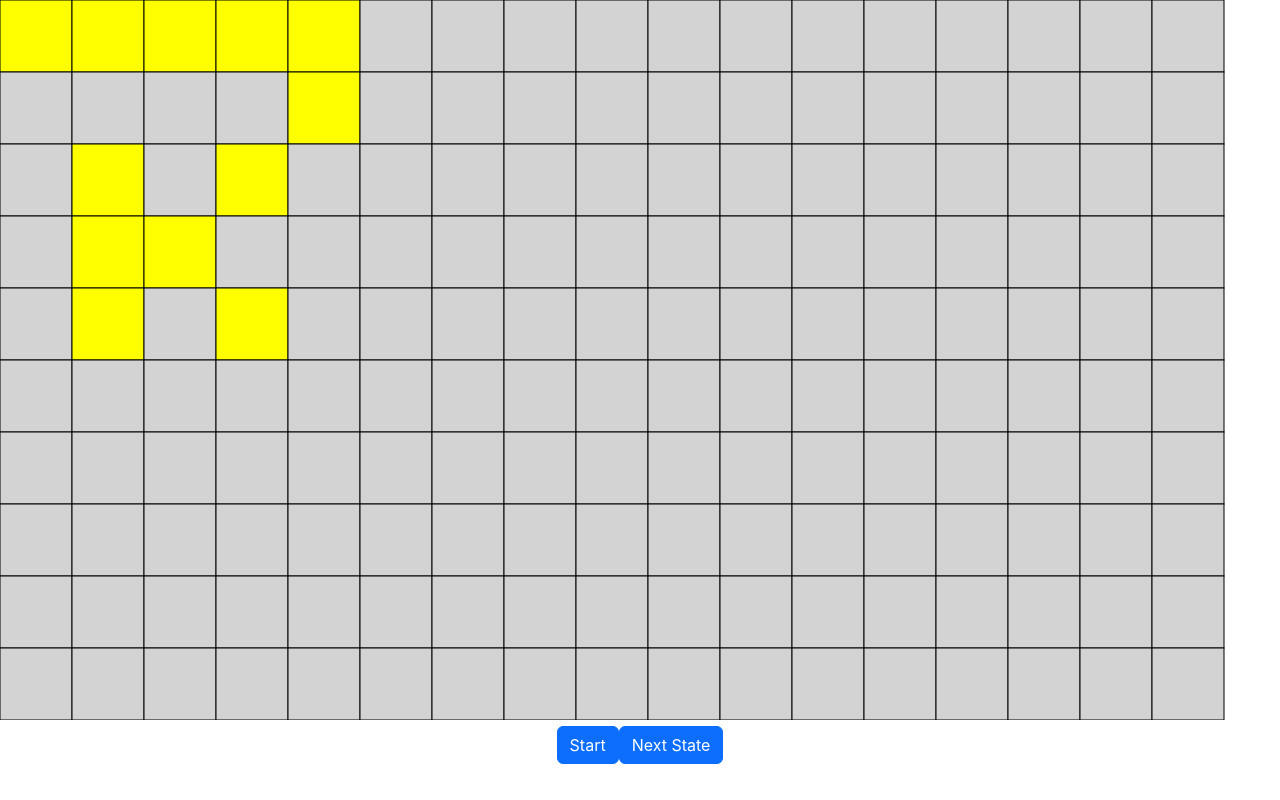
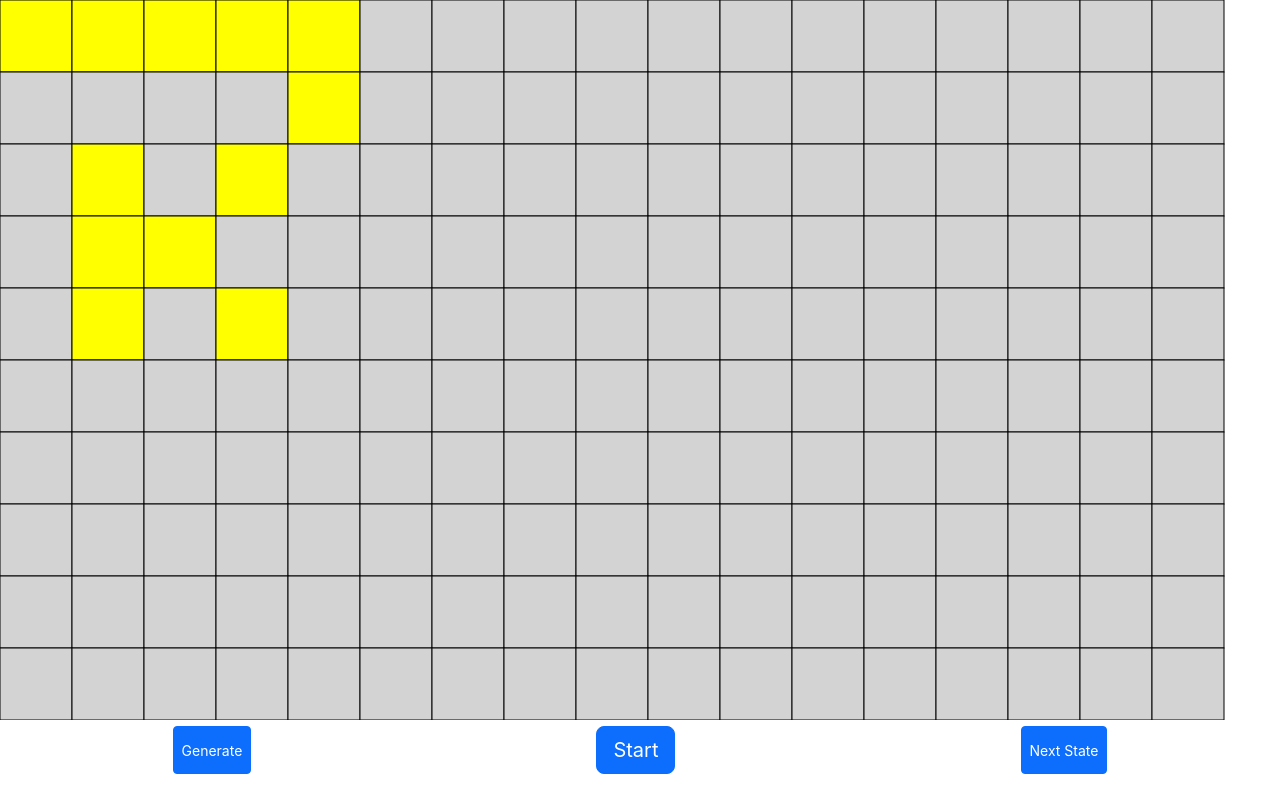
Before and after one commit to learningreac/game_of_life, a React (Create React App) app: page / in a window 1280 px wide. Built offline with nearby package versions, Linux system fonts and the light colour scheme.

Commit message:
add generate functionality

```diff
--- a/src/App.css
+++ b/src/App.css
@@ -2,10 +2,6 @@
   text-align: center;
   width:100%;
   height:100vh
-}
-
-.canvas {
-  text-align: center;
 }
 
 .App-logo {
--- a/src/App.js
+++ b/src/App.js
@@ -10,11 +10,10 @@ function App() {
   const height = window.innerHeight;
   const grid_size = Math.min(window.innerWidth, window.innerHeight * 0.9) / 10;
   const cols = Math.floor(width / grid_size);
-  const rows = Math.floor(height*0.9 / grid_size);
- // console.log(width, height, grid_size, rows, cols);
+  const rows = Math.floor(height * 0.9 / grid_size);
+  // console.log(width, height, grid_size, rows, cols);
 
   const g_store = generateStore(rows, cols);
-  console.log(g_store);
   const [board, setBoard] = useState(g_store)
 
   const handleNextClick = () => {
@@ -22,15 +21,15 @@ function App() {
     setBoard(newBoard)
   }
 
+  const handleGenerateClick = () => {
+    let g_board = generateStore(rows, cols);
+    setBoard(g_board)
+  }
+
   return (
     <div className="App">
-      <div className='canvas'>
-        <Canvas board={board} grid_size={grid_size} rows={rows} cols={cols} />
-      </div>
-      <div className='footer'>
-        <FooterMenu handleNextClick={handleNextClick} />
-      </div>
-
+      <Canvas board={board} grid_size={grid_size} rows={rows} cols={cols} />
+      <FooterMenu handleNextClick={handleNextClick} handleGenerateClick={handleGenerateClick}/>
     </div>
   );
 }
--- a/src/components/Canvas.jsx
+++ b/src/components/Canvas.jsx
@@ -9,20 +9,13 @@ const Canvas = (props) => {
   useEffect(() => {
     const canvas = canvasRef.current;
     const ctx = canvas.getContext('2d');
-    // console.log('window', window.innerWidth, window.innerHeight)
     canvas.width = window.innerWidth;
-    canvas.height = window.innerHeight*0.9;
-
-    const m = board.length;
-    const n = board[0].length;
-
+    canvas.height = window.innerHeight * 0.9;
 
     const draw = (ctx, board) => {
-
       for (let i = 0; i < rows; i++) {
         for (let j = 0; j < cols; j++) {
-
-          if (i < m && j < n && board[i][j] === 1) {
+          if (board[i][j] === 1) {
             ctx.fillStyle = 'yellow'
           } else {
             ctx.fillStyle = 'lightgrey'
--- a/src/components/FooterMenu.jsx
+++ b/src/components/FooterMenu.jsx
@@ -1,6 +1,7 @@
 import React, { useState } from 'react'
+import '../footer.css';
 
-const FooterMenu = ({ handleNextClick }) => {
+const FooterMenu = ({ handleNextClick,handleGenerateClick }) => {
   const [btnText, setBtnText] = useState('Start')
 
   const handleStartClick = () => {
@@ -11,16 +12,22 @@ const FooterMenu = ({ handleNextClick }) => {
     }
   }
   return (
-    <div>
+    <div className='footer_btns'>
+       <button type="button"
+        className="btn btn-primary btn-sm"
+        onClick={handleGenerateClick}
+      >
+       Generate
+      </button>
       <button type="button"
-        className="btn btn-primary"
+        className="btn btn-primary btn-lg"
         onClick={handleStartClick}
       >
         {btnText}
       </button>
 
       <button type="button"
-        className="btn btn-primary"
+        className="btn btn-primary btn-sm"
         onClick={handleNextClick}
       >
         Next State
--- /dev/null
+++ b/src/footer.css
@@ -0,0 +1,4 @@
+.footer_btns {
+    display: flex;
+    justify-content: space-around;
+}
```
